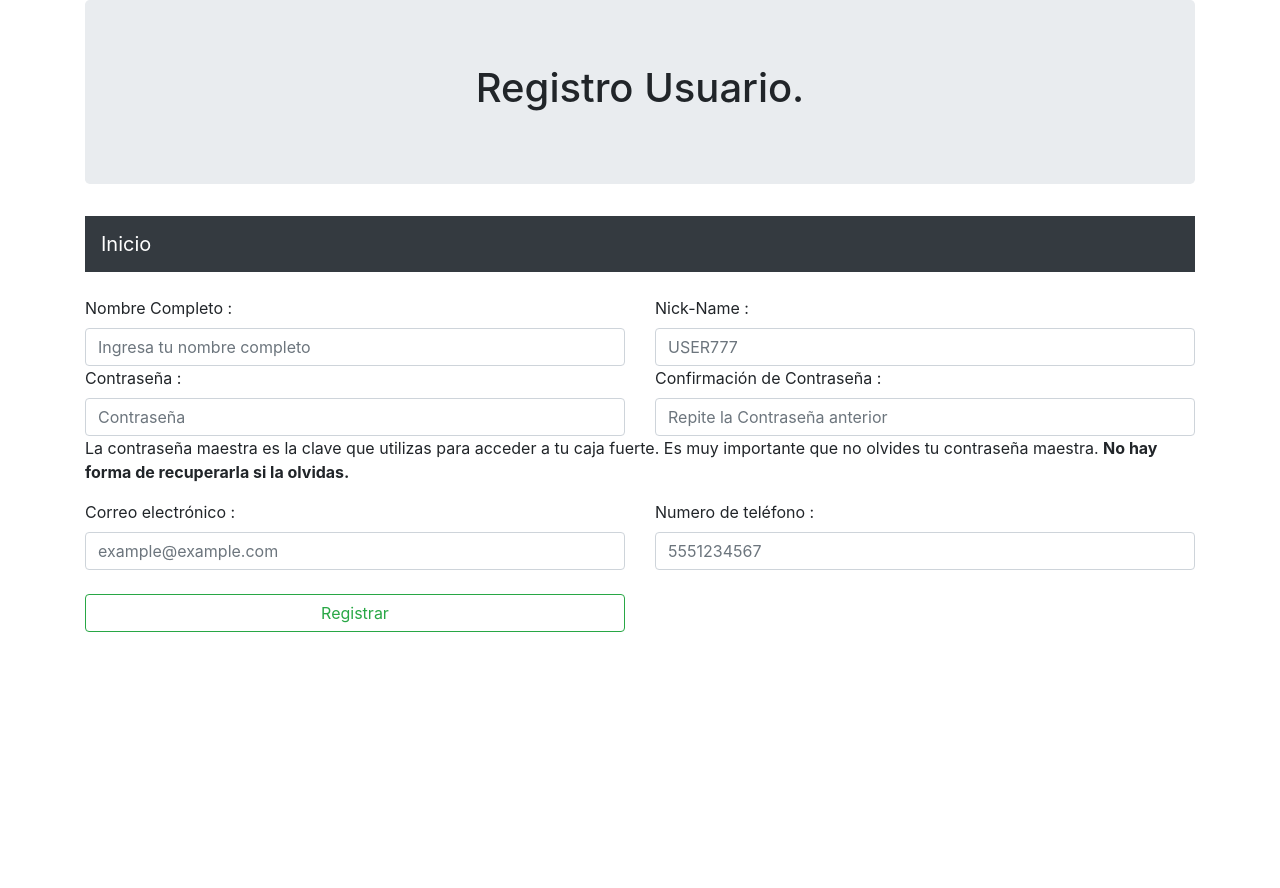
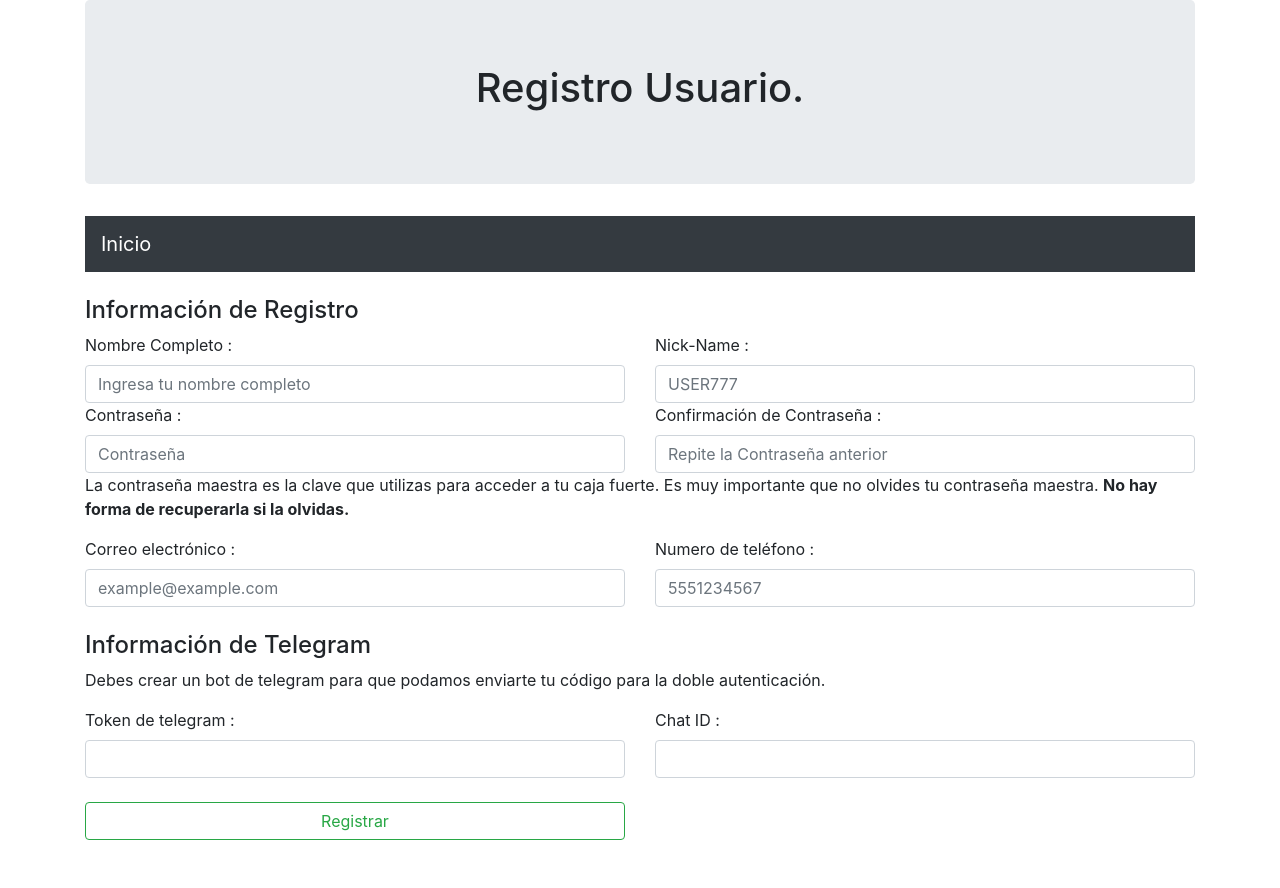
Before and after one commit to IrvingReyes/Plataforma-Credenciales, a Django app: page /registro/ in a window 1280 px wide. Before the commit the page ends 632 px from the top, so only its background shows below. Run offline with Django 3.2, Linux system fonts and the light colour scheme; some libraries are stand-ins or nearby versions.

Commit message:
Se modifico el archivo run.sh. Se añadieron los campos token_telegram y chat_id en models.py, tambien se añadio en el tamplate de registro y views.py la manera de llenar esos campos.

```diff
--- a/adminPassword/registroUsuario/templates/registroUsuario.html
+++ b/adminPassword/registroUsuario/templates/registroUsuario.html
@@ -24,6 +24,14 @@
         {% endfor %}
     {% endif %}
     <br>
+
+    <div class="row">
+        <div class="col-12">
+            <h4> Información de Registro </h4>
+        </div>
+
+    </div>
+
     <form method="POST">
         {% csrf_token %}
         <div class="row">
@@ -68,6 +76,27 @@
             </div>
         </div>
         <br>
+
+        <div class="row">
+            <div class="col-12">
+                <h4> Información de Telegram </h4>
+            </div>
+            <div class="col-12">
+                <p>Debes crear un bot de telegram para que podamos enviarte tu código para la doble autenticación. </p>
+            </div>
+        </div>
+
+        <div class="row">
+            <div class="col-6">
+                <label>Token de telegram :</label>
+                <input type="text" class="form-control" name="tokenTelegram" placeholder="" >
+            </div>
+            <div class="col-6">
+                <label>Chat ID :</label>
+                <input type="text" class="form-control" name="chatId" placeholder="">
+            </div>
+        </div>
+        <br>
         <div class="row">
             <div class="col-6">
                 <button type="submit" class="btn btn-outline-success btn-block">Registrar</button>
--- a/adminPassword/registroUsuario/views.py
+++ b/adminPassword/registroUsuario/views.py
@@ -19,6 +19,8 @@ def registroUsuario(request):
         password=request.POST.get('password','').strip()
         correoE=request.POST.get('correo','').strip()
         telefono=request.POST.get('telefono','').strip()
+        tokenTelegram=request.POST.get('tokenTelegram','').strip()
+        chatId=request.POST.get('chatId','').strip()
 
     try:
         usuario_existe=models.Usuario.objects.get(Username=username)
@@ -35,6 +37,8 @@ def registroUsuario(request):
     usuario.Telefono=telefono
     hash=Api.generar_hash_password(password)
     usuario.Password=hash
+    usuario.token_telegram=tokenTelegram
+    usuario.chat_id=chatId
     usuario.save()
     return redirect('/registro')
 
```
Also changed, not shown: adminPassword/registroUsuario/models.py (+9 -1 lines), 1 other file.
